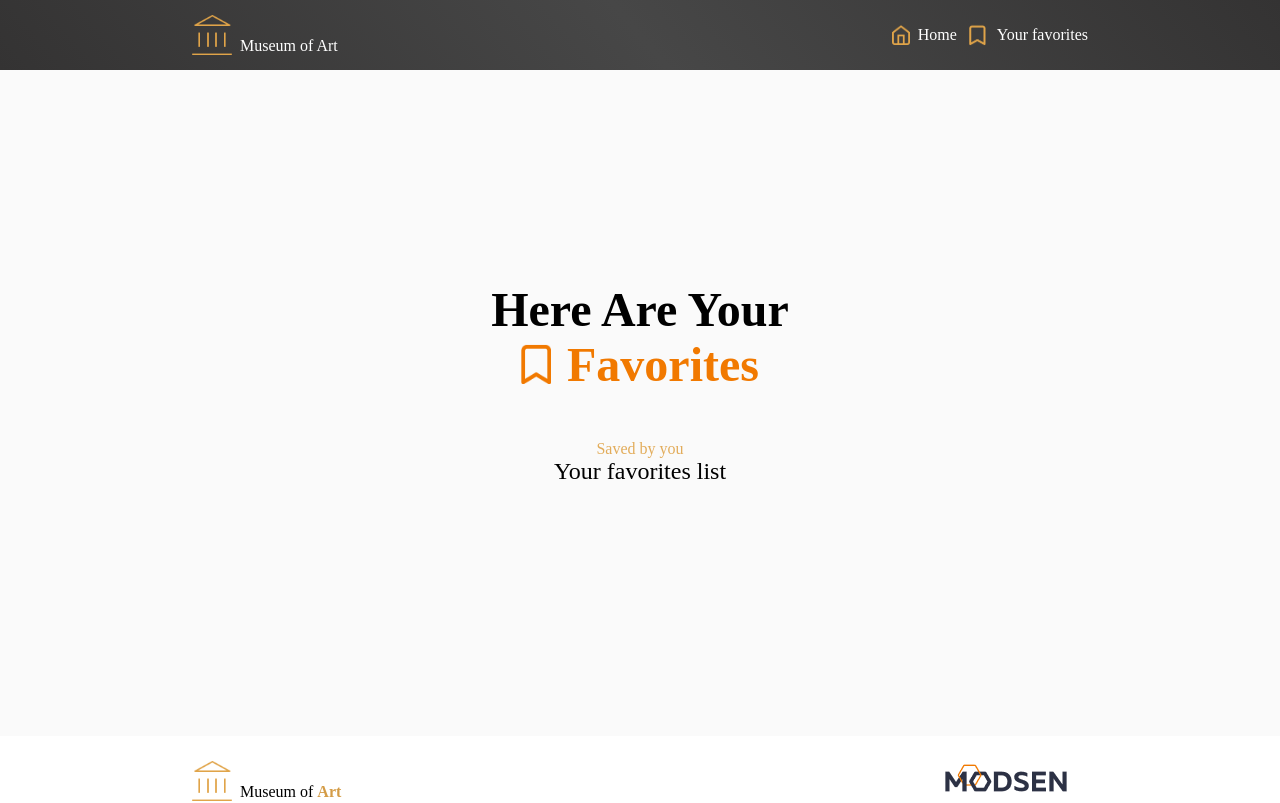
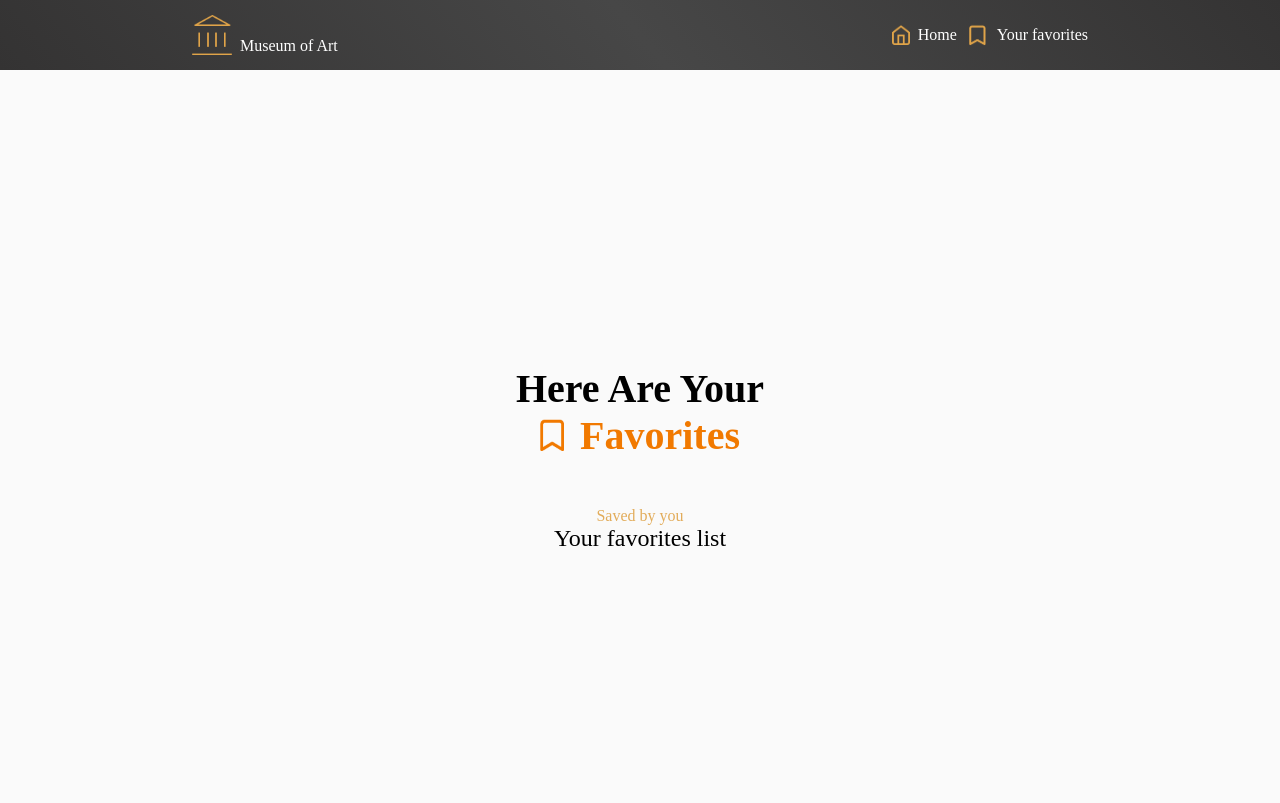
Before and after one commit to Giga323/ModsenTest, an Angular app: page /home/favorites in a window 1280 px wide. Shown: the top 803 px of the page. Built offline with nearby package versions, Linux system fonts and the light colour scheme.

Commit message:
added adaptive styles for detail-info and favorites components

```diff
--- a/src/app/components/detail-info/detail-info.component.scss
+++ b/src/app/components/detail-info/detail-info.component.scss
@@ -1,6 +1,19 @@
 .detail-info {
-    margin: 5em 15em;
-    height: calc(100% - 110px);
+    margin: 5em 12em;
+
+    @media (min-width: 1001px) and (max-width: 1280px) {
+        margin: 5em 10em;
+    }
+
+    @media (min-width: 769px) and (max-width: 1000px) {
+        margin: 5em 5em 6em 5em;
+    }
+
+    @media (max-width: 768px) {
+        margin: 3em 2em;
+    }
+
+    height: 100%;
 
     &__loading {
         display: flex;
@@ -26,15 +39,32 @@
 
 
     &__picture-info {
-        height: 100%;
-
         display: flex;
         flex-direction: row;
         gap: 2em;
 
+        @media (max-width: 768px) {
+            flex-direction: column;
+        }
+
         &__container {
 
             display: flex;
+
+            &__image {
+                width: 420px;
+                height: 560px;
+
+                @media (min-width: 769px) and (max-width: 1000px) {
+                    width: 300px;
+                    height: 400px;
+                }
+
+                @media (max-width: 768px) {
+                    width: 240px;
+                    height: 320px;
+                }
+            }
 
             &__favorite {
                 position: relative;
--- a/src/app/components/detail-info/detail-info.component.ts
+++ b/src/app/components/detail-info/detail-info.component.ts
@@ -35,7 +35,6 @@ export class DetailInfoComponent implements OnInit{
     })
     this.apiService.getPictureInfo(this.pictureId).subscribe((response) => {
       this.pictureInfo = response.data
-      console.log(this.pictureInfo)
       this.imageSrc = this.imageService.getImageSrc(this.pictureInfo.image_id, {width: 400, height: 500})
     })
   }
--- a/src/app/components/favorites/favorites.component.scss
+++ b/src/app/components/favorites/favorites.component.scss
@@ -1,7 +1,7 @@
 .favorites {
-    margin: 0 15em;
+    margin: 0 auto;
 
-    height: calc(100vh - 150px);
+    height: 100vh;
     display: flex;
     flex-direction: column;
     justify-content: center;
@@ -10,6 +10,15 @@
     &__header-first {
         font-size: 3rem;
         font-weight: bold;
+        text-align: center;
+
+        @media (min-width: 769px) and (max-width: 1280px) {
+            font-size: 2.5rem;
+        }
+
+        @media (max-width: 768px) {
+            font-size: 2rem;
+        }
     }
 
     &__header-favorites {
@@ -21,12 +30,30 @@
         &__image {
             width: 30px;
             height: 40px;
+
+            @media (min-width: 769px) and (max-width: 1280px) {
+                width: 24px;
+                height: 32px;
+            }
+
+            @media (max-width: 768px) {
+                width: 21px;
+                height: 28px;
+            }
         }
 
         &__name {
             color: #f17900;
             font-weight: bold;
             font-size: 3rem;
+
+            @media (min-width: 769px) and (max-width: 1280px) {
+                font-size: 2.5rem;
+            }
+
+            @media (max-width: 768px) {
+                font-size: 2rem;
+            }
         }
     }
 
@@ -44,5 +71,13 @@
         display: grid;
         grid-template-columns: repeat(3, 1fr);
         gap: 10px;
+
+        @media (min-width: 769px) and (max-width: 1280px) {
+            grid-template-columns: repeat(2, 1fr);
+        }
+
+        @media (max-width: 768px) {
+            grid-template-columns: repeat(1, 1fr);
+        }
     }
 }
```
